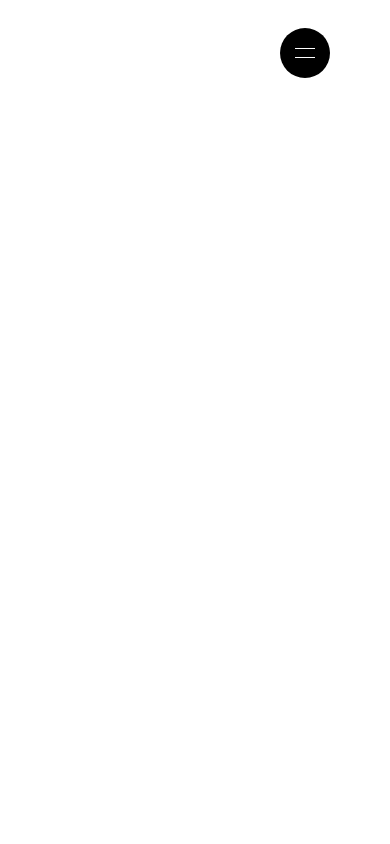
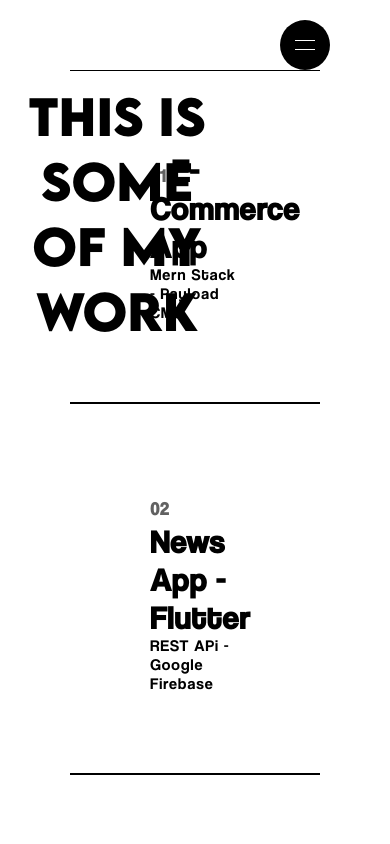
Before and after one commit to ANNI69/Portfolio, a Next.js app: page /work in a window 390 px wide. Shown: the top 844 px of the page. Built offline with nearby package versions, Linux system fonts and the light colour scheme.

Commit message:
Perfect-Homepage(Phone and PC)

```diff
--- a/src/Components/Home.css
+++ b/src/Components/Home.css
@@ -17,6 +17,10 @@
 @font-face {
   font-family: "Cool";
   src: url("../public/coolvetica.otf");
+}
+@font-face {
+  font-family: "Nexa";
+  src: url("../public/Nexa-Heavy.ttf");
 }
 
 * {
@@ -66,7 +70,7 @@ body {
 }
 
 #name {
-  font-family: "Cool";
+  font-family: "Nexa";
   font-size: 60px;
   letter-spacing: 1px;
 }
@@ -194,9 +198,9 @@ body {
   right: 40%;
   position: absolute;
   padding-right: 40px;
-  padding-top: 70px;
+  padding-top: 60px;
   letter-spacing: 1px;
-  height: 50%;
+  height: 60%;
   margin-right: 20px;
 }
 @media screen and (min-width: 768px) {
@@ -260,6 +264,23 @@ body {
   padding: 30px;
   border-bottom: 1px solid hsl(0, 0%, 100%);
 }
+#footer h1 {
+  font-family: "Nexa";
+  font-size: 30px;
+  letter-spacing: 1px;
+  color: #ffffff;
+}
+#footer a {
+  text-decoration: none;
+  color: #ffffff;
+  font-size: 20px;
+}
+#footer a:hover {
+  color: #434343;
+  cursor: pointer;
+  transition: 0.5s;
+
+}
 
 #footer p {
   font-family: "LemonMilk";
@@ -300,6 +321,32 @@ body {
   width: 100%;
   border-radius: 50%;
 }
+
+#aCircle {
+  position: relative;
+  justify-content: center;
+  align-items: center;
+  height: 100px;
+  width: 100px;
+  border-radius: 50%;
+  color: #000000;
+  font-family: "Segoe UI", Tahoma, Geneva, Verdana, sans-serif;
+  padding: 30px;
+  user-select: none;
+}
+
+#aCircle:hover {
+  transition: 0.5s;
+  scale: 1.1;
+  cursor: pointer;
+}
+
+#aCircle img {
+  height: 100%;
+  width: 100%;
+  border-radius: 50%;
+}
+
 
 #FCircle {
   position: absolute;
@@ -433,6 +480,7 @@ body {
   }
 
   #second {
+    height: 50vh;
   }
   #third {
     height: 160vh;
@@ -440,12 +488,14 @@ body {
 
   #leftText {
     left: 10%;
-    right: 20%;
+    right: 10%;
     position: absolute;
+    width: 100%;
+    padding-right: 75px;
   }
 
   #intro {
-    top: 60%;
+    top: 50%;
     left: 5%;
   }
   #name {
--- a/src/Components/Intro.css
+++ b/src/Components/Intro.css
@@ -12,7 +12,7 @@ html, body{
 .intro{
     font-family: 'Auto', sans-serif;
     height: 100%;
-    background-color: #A57D32;
+    background-color: #ffffff;
     width: 100%;
     display: flex;
     justify-content: center;
--- a/src/app/work/page.css
+++ b/src/app/work/page.css
@@ -1,3 +1,12 @@
+@font-face {
+  font-family: "LemonMilk";
+  src: url("../../public/LEMONMILK-Bold.otf");
+}
+@font-face {
+  font-family: "Cool";
+  src: url("../../public/coolvetica.otf");
+}
+
 * {
   margin: 0;
   padding: 0;
@@ -9,3 +18,65 @@
   height: 100%;
   width: 100%;
 }
+
+#main {
+}
+#textbox {
+  padding: 10%;
+  width: 100%;
+  height: 100%;
+  display: flex;
+  justify-content: center;
+}
+
+#text h1 {
+  position: absolute;
+  top: 10%;
+  right: 40%;
+  text-transform: capitalize;
+  font-size: 3rem;
+  font-family: "LemonMilk";
+  font-weight: 700;
+  color: #000000;
+  text-align: center;
+}
+
+#third {
+  font-family: "Cool";
+  height: 230vh;
+  width: 100%;
+  /* display: flex; */
+  justify-content: center;
+  align-items: center;
+  background-color: #ffffff;
+  padding: 10%;
+  background-size: cover;
+  background-position: center;
+}
+
+#Firstprj {
+  font-family: "Cool";
+  background-color: #ffffff;
+  padding: 80px;
+  border-bottom: #000000 1px solid;
+  border-top: #000000 1px solid;
+  letter-spacing: 1px;
+}
+#Firstprj span {
+  font-size: 18px;
+  font-weight: 700;
+  color: #616161;
+  letter-spacing: 1px;
+  text-transform: capitalize;
+}
+
+#Firstprj a {
+  text-decoration: none;
+  color: #000000;
+}
+
+#Firstprj:hover {
+  transform: scale(1.1); /* Increase the scale for a smoother effect */
+  transition: transform 0.3s ease-in-out; /* Adjust the transition property */
+  cursor: pointer;
+}
--- a/src/app/work/page.js
+++ b/src/app/work/page.js
@@ -5,12 +5,13 @@ import Nav from "../../Components/Nav/Nav";
 import styles from "../../Components/Home.module.scss";
 import { AnimatePresence } from "framer-motion";
 import { useState } from "react";
+import "./page.css";
 
 const work = () => {
   const [isActive, setIsActive] = React.useState(false);
   return (
     <>
-      <div>
+      <div id="main">
         <div>
           <div>
             <div id="menu">
@@ -32,6 +33,47 @@ const work = () => {
             </div>
           </div>
         </div>
+
+        <div id="textbox">
+          <div id="text">
+            <h1> This is Some Of My Work</h1>
+          </div>
+          <div id="third">
+            <div id="Firstprj">
+              <a target="blank" href="https://github.com/ANNI69/e-commerce.git">
+                <h1><span>01 </span>E-Commerce App </h1>
+                <p>Mern Stack - Payload CMS</p>
+              </a>
+            </div>
+            <div id="Firstprj">
+              <a target="blank" href="https://github.com/ANNI69/e-commerce.git">
+                <h1><span>02 </span>News App - Flutter</h1>
+                <p>REST APi - Google Firebase</p>
+              </a>
+            </div>
+            <div id="Firstprj">
+              <a target="blank" href="https://github.com/ANNI69/WeatherApp.git">
+                <h1><span>03 </span>Weather App </h1>
+                <p>REST APi - ReactJs</p>
+              </a>
+            </div>
+            <div id="Firstprj">
+              <a
+                target="blank"
+                href="https://github.com/ANNI69/Sudo-Player.git"
+              >
+                <h1><span>04 </span>Music Player - Flutter &amp; NextJs</h1>
+                <p>REST APi - Flutter, NextJs & MongoDB </p>
+              </a>
+            </div>
+            <div id="Firstprj">
+              <a target="blank" href="https://github.com/ANNI69">
+                <h1>More Work</h1>
+                <p>........</p>
+              </a>
+            </div>
+          </div>
+        </div>
       </div>
     </>
   );
```
Also changed, not shown: src/Components/Footer.js (added, +47 -0 lines), src/Components/Home.js (+10 -2 lines), src/app/contact/page.css (+9 -0 lines), src/app/contact/page.js (+8 -7 lines). Lines whose indentation alone changed are shown as unchanged.
